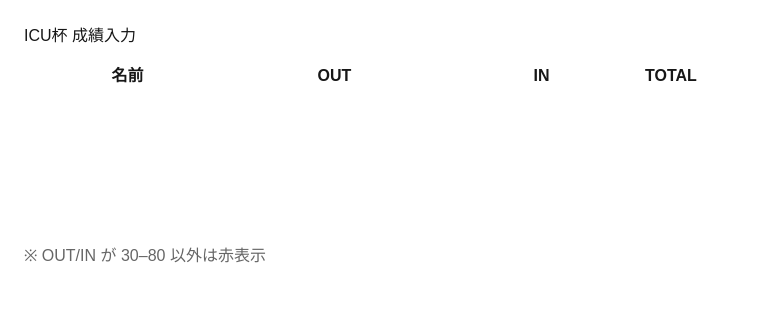
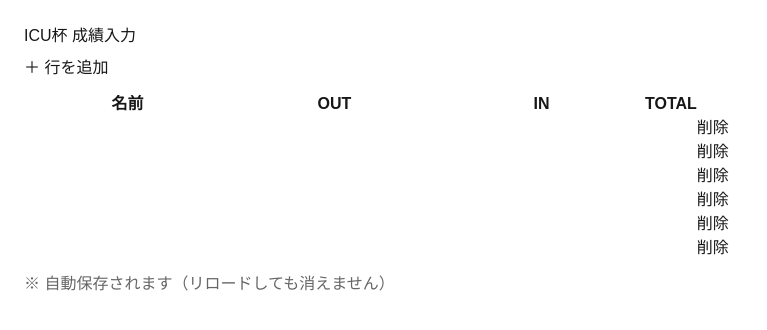
Before and after one commit to ktomoeda419/icu-cup, a Next.js app: page /admin/scores in a window 1280 px wide. Shown: the top 330 px of the page, without its empty margins (0-767 px from the left). Built offline with nearby package versions, Linux system fonts and the light colour scheme.

Commit message:
persist scores and add row controls

```diff
--- a/app/admin/scores/page.tsx
+++ b/app/admin/scores/page.tsx
@@ -1,6 +1,6 @@
 "use client";
 
-import { useState } from "react";
+import { useEffect, useState } from "react";
 
 type Row = {
   name: string;
@@ -8,16 +8,35 @@ type Row = {
   in: number | "";
 };
 
+const STORAGE_KEY = "icu_scores_draft_v1";
+
 export default function ScoresPage() {
   const [rows, setRows] = useState<Row[]>(
     Array.from({ length: 6 }, () => ({ name: "", out: "", in: "" }))
   );
+
+  // 初回：保存データがあれば復元
+  useEffect(() => {
+    const saved = localStorage.getItem(STORAGE_KEY);
+    if (saved) setRows(JSON.parse(saved));
+  }, []);
+
+  // 変更時：自動保存
+  useEffect(() => {
+    localStorage.setItem(STORAGE_KEY, JSON.stringify(rows));
+  }, [rows]);
 
   const updateRow = (i: number, key: keyof Row, value: any) => {
     const next = [...rows];
     next[i] = { ...next[i], [key]: value };
     setRows(next);
   };
+
+  const addRow = () =>
+    setRows([...rows, { name: "", out: "", in: "" }]);
+
+  const removeRow = (i: number) =>
+    setRows(rows.filter((_, idx) => idx !== i));
 
   const total = (r: Row) =>
     r.out !== "" && r.in !== "" ? Number(r.out) + Number(r.in) : "";
@@ -29,13 +48,18 @@ export default function ScoresPage() {
     <main style={{ padding: 24 }}>
       <h1>ICU杯 成績入力</h1>
 
-      <table border={1} cellPadding={8} style={{ marginTop: 16 }}>
+      <button onClick={addRow} style={{ marginTop: 8 }}>
+        ＋ 行を追加
+      </button>
+
+      <table border={1} cellPadding={8} style={{ marginTop: 12 }}>
         <thead>
           <tr>
             <th>名前</th>
             <th>OUT</th>
             <th>IN</th>
             <th>TOTAL</th>
+            <th></th>
           </tr>
         </thead>
         <tbody>
@@ -55,7 +79,11 @@ export default function ScoresPage() {
                     background: invalidOutIn(r.out) ? "#ffcccc" : undefined,
                   }}
                   onChange={(e) =>
-                    updateRow(i, "out", e.target.value === "" ? "" : Number(e.target.value))
+                    updateRow(
+                      i,
+                      "out",
+                      e.target.value === "" ? "" : Number(e.target.value)
+                    )
                   }
                 />
               </td>
@@ -67,18 +95,25 @@ export default function ScoresPage() {
                     background: invalidOutIn(r.in) ? "#ffcccc" : undefined,
                   }}
                   onChange={(e) =>
-                    updateRow(i, "in", e.target.value === "" ? "" : Number(e.target.value))
+                    updateRow(
+                      i,
+                      "in",
+                      e.target.value === "" ? "" : Number(e.target.value)
+                    )
                   }
                 />
               </td>
               <td>{total(r)}</td>
+              <td>
+                <button onClick={() => removeRow(i)}>削除</button>
+              </td>
             </tr>
           ))}
         </tbody>
       </table>
 
       <p style={{ marginTop: 12, color: "#666" }}>
-        ※ OUT/IN が 30–80 以外は赤表示
+        ※ 自動保存されます（リロードしても消えません）
       </p>
     </main>
   );
```
